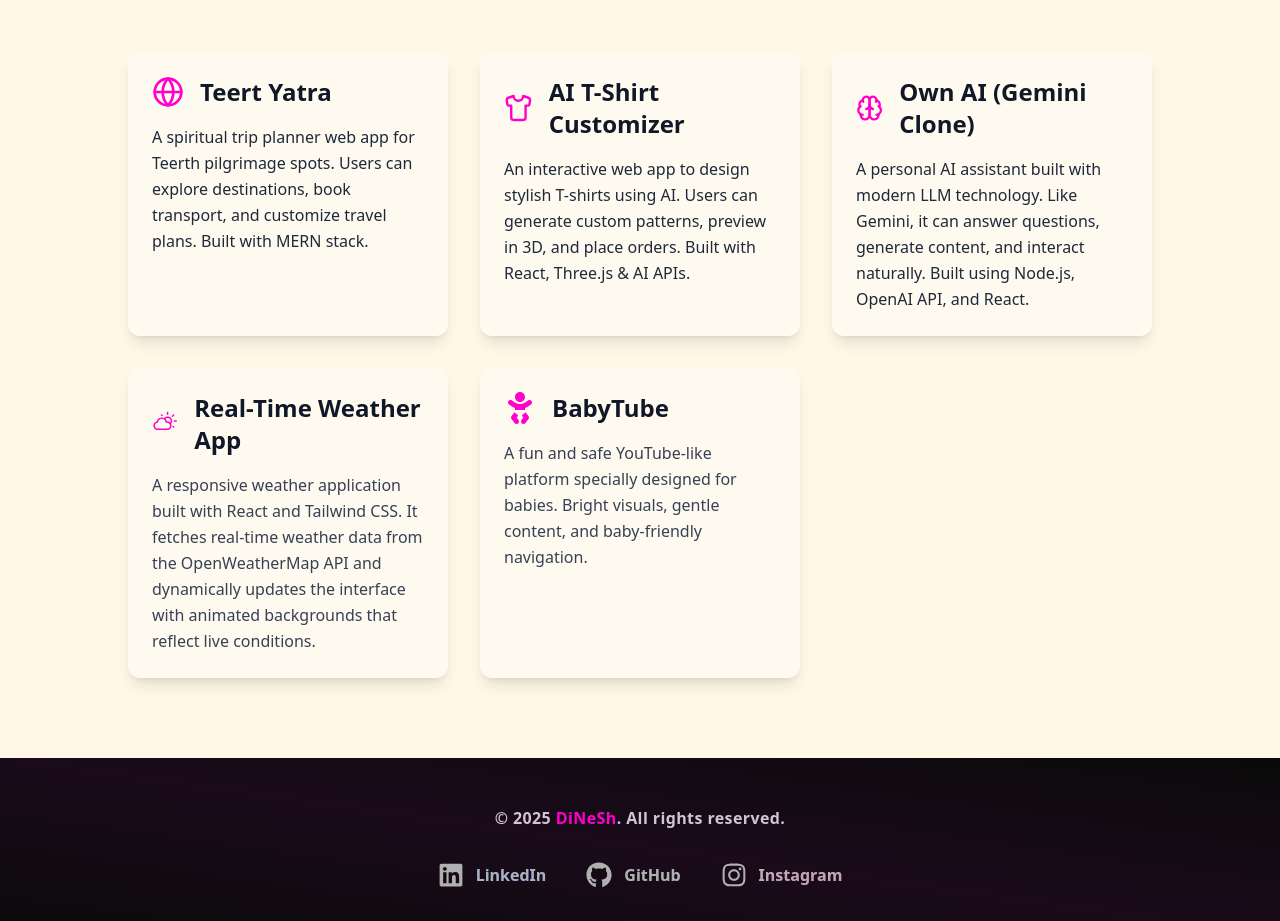
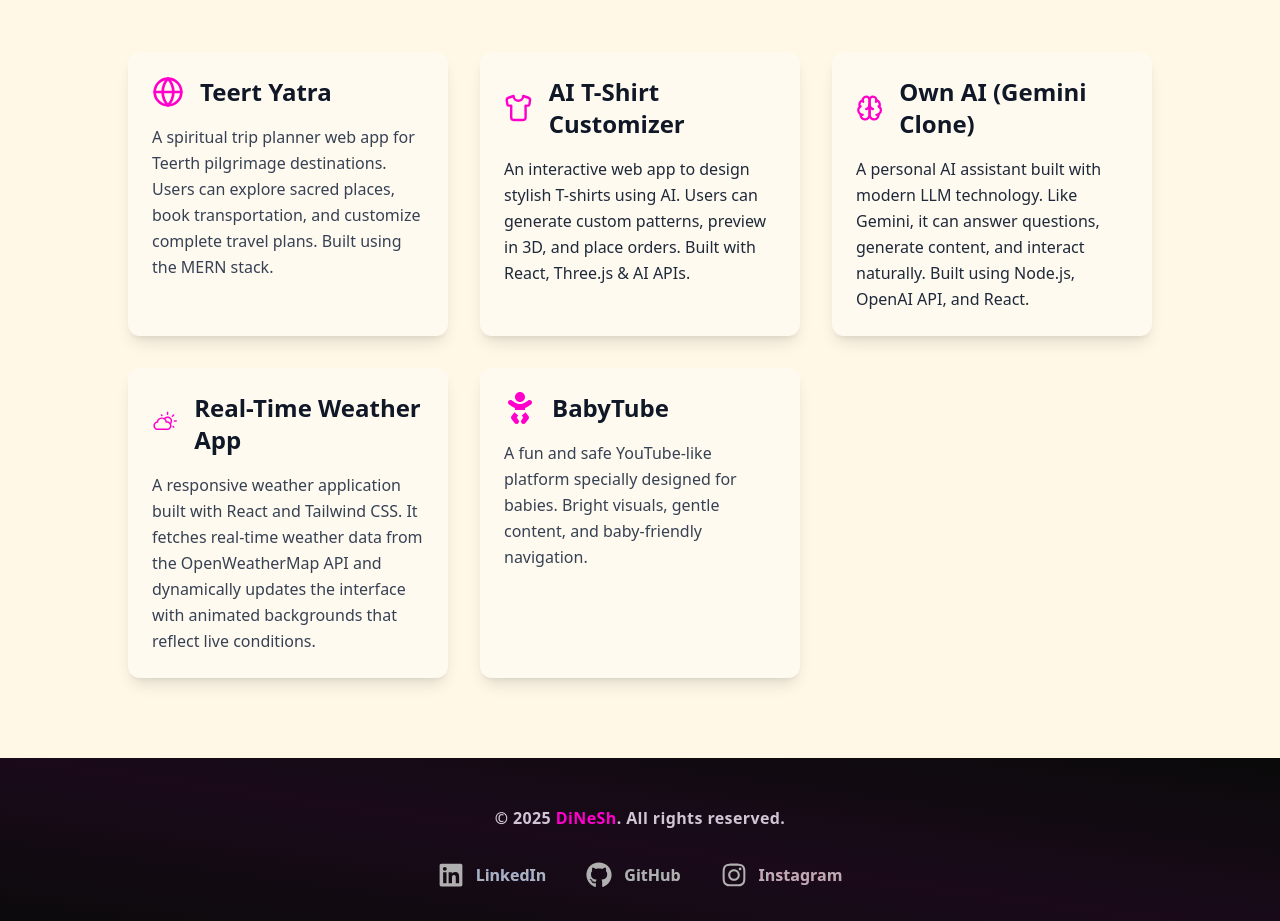
Before and after one commit to Dino7354/Portfolio, a React (Vite) app: page / in a window 1280 px wide. Shown: the part 2006-2927 px from the top of the page. Built offline with nearby package versions, Linux system fonts and the light colour scheme.

Commit message:
Refactor code structure for improved readability and maintainability

```diff
--- a/src/components/pages/Project.jsx
+++ b/src/components/pages/Project.jsx
@@ -39,17 +39,21 @@ const Projects = () => (
     whileHover="whileHover"
     transition={{ ...cardVariants.transition, delay: 0 }}
     variants={cardVariants}
+    onClick={() =>
+      window.open("https://teerthyatra.netlify.app/", "_blank")
+    }
   >
     <div className="flex items-center space-x-4 mb-4">
       <Globe className="text-[#ff00cc]" size={32} />
-          <h3 className="text-2xl font-semibold text-gray-900 dark:text-gray-100">
+      <h3 className="text-2xl font-semibold text-gray-900 dark:text-white">
         Teert Yatra
       </h3>
     </div>
-        <p className="text-gray-800 dark:text-gray-300 leading-relaxed text-sm md:text-base">
-          A spiritual trip planner web app for Teerth pilgrimage spots. Users
-          can explore destinations, book transport, and customize travel plans.
-          Built with MERN stack.
+
+    <p className="text-gray-700 dark:text-gray-300 leading-relaxed text-sm md:text-base">
+      A spiritual trip planner web app for Teerth pilgrimage destinations.
+      Users can explore sacred places, book transportation, and customize
+      complete travel plans. Built using the MERN stack.
     </p>
   </motion.div>
 
```
Also changed, not shown: src/assets/dinoio-logo.jpg (added), src/assets/loader.png (added). Lines whose indentation alone changed are shown as unchanged.
